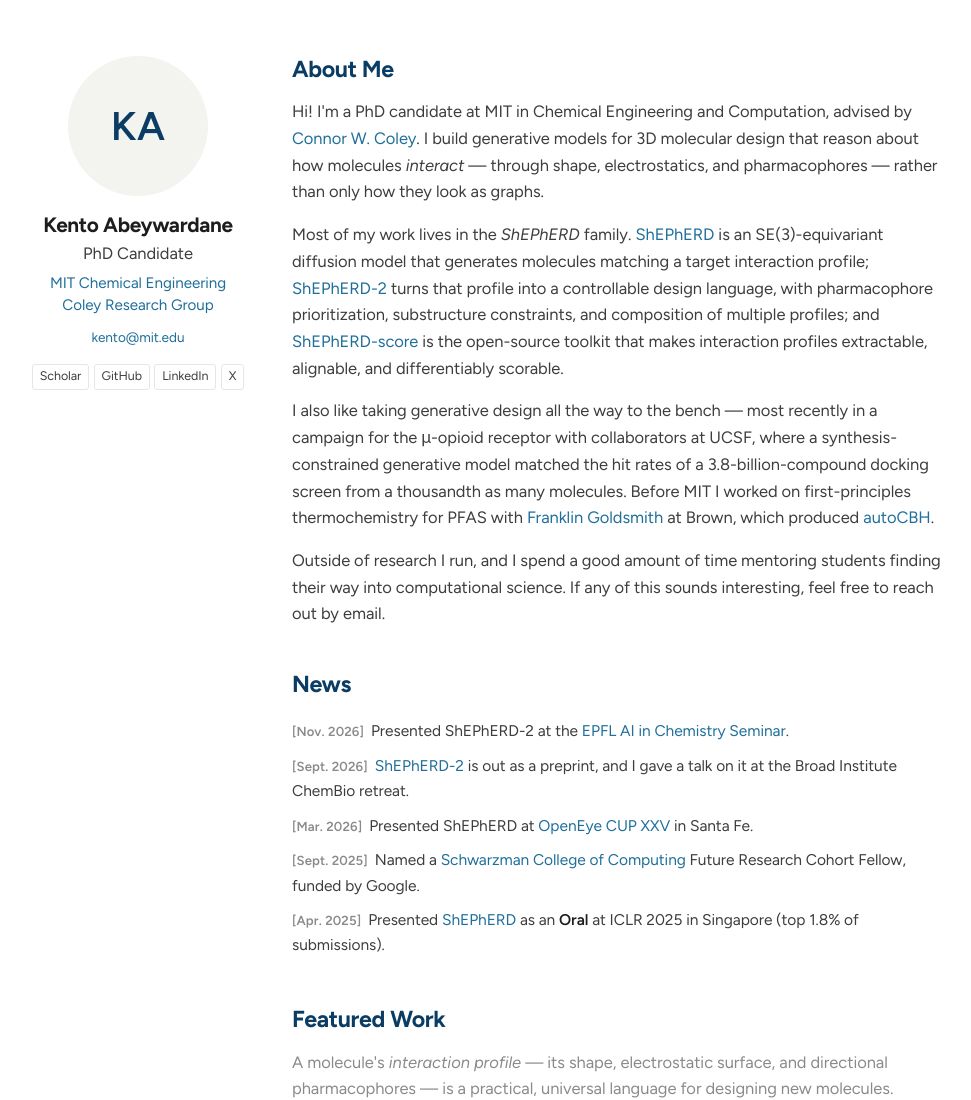
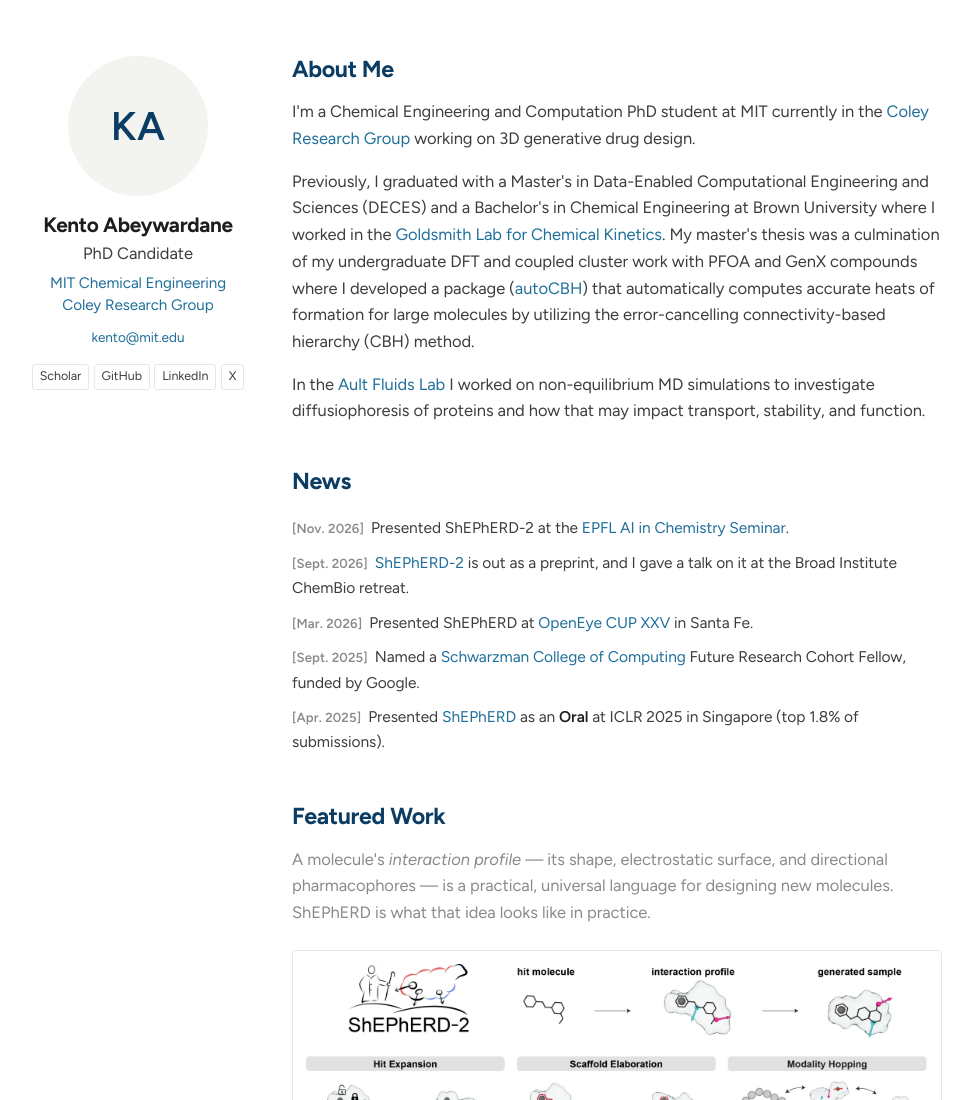
Before and after one commit to kentoabeywardane/kentoabeywardane.github.io, a plain HTML site: page index.html in a window 1280 px wide. Shown: the top 1100 px of the page, without its empty margins (158-1129 px from the left). Drawn offline with Linux system fonts and the light colour scheme.

Commit message:
Use GitHub profile bio for About Me
Claude-Session: https://claude.ai/code/session_01Q1pY8nh8t1UsAuJzUnJ1rk

```diff
--- a/index.html
+++ b/index.html
@@ -44,30 +44,23 @@
     <section id="about">
       <h2>About Me</h2>
       <p>
-        Hi! I'm a PhD candidate at MIT in Chemical Engineering and Computation, advised by
-        <a href="https://coley.mit.edu/">Connor W. Coley</a>. I build generative models for 3D molecular
-        design that reason about how molecules <em>interact</em> &mdash; through shape, electrostatics,
-        and pharmacophores &mdash; rather than only how they look as graphs.
+        I'm a Chemical Engineering and Computation PhD student at MIT currently in the
+        <a href="https://coley.mit.edu/">Coley Research Group</a> working on 3D generative drug design.
       </p>
       <p>
-        Most of my work lives in the <em>ShEPhERD</em> family. <a href="#shepherd">ShEPhERD</a> is an
-        SE(3)-equivariant diffusion model that generates molecules matching a target interaction profile;
-        <a href="#shepherd2">ShEPhERD-2</a> turns that profile into a controllable design language, with
-        pharmacophore prioritization, substructure constraints, and composition of multiple profiles; and
-        <a href="#shepherd-score">ShEPhERD-score</a> is the open-source toolkit that makes interaction
-        profiles extractable, alignable, and differentiably scorable.
+        Previously, I graduated with a Master's in Data-Enabled Computational Engineering and Sciences
+        (DECES) and a Bachelor's in Chemical Engineering at Brown University where I worked in the
+        <a href="https://www.brown.edu/Departments/Engineering/Labs/Goldsmith/index.html">Goldsmith Lab for Chemical Kinetics</a>.
+        My master's thesis was a culmination of my undergraduate DFT and coupled cluster work with PFOA
+        and GenX compounds where I developed a package
+        (<a href="https://github.com/kentoabeywardane/autoCBH">autoCBH</a>) that automatically computes
+        accurate heats of formation for large molecules by utilizing the error-cancelling
+        connectivity-based hierarchy (CBH) method.
       </p>
       <p>
-        I also like taking generative design all the way to the bench &mdash; most recently in a campaign
-        for the &mu;-opioid receptor with collaborators at UCSF, where a synthesis-constrained generative
-        model matched the hit rates of a 3.8-billion-compound docking screen from a thousandth as many
-        molecules. Before MIT I worked on first-principles thermochemistry for PFAS with
-        <a href="https://www.brown.edu/Departments/Engineering/Labs/Goldsmith/index.html">Franklin Goldsmith</a>
-        at Brown, which produced <a href="https://github.com/kentoabeywardane/autoCBH">autoCBH</a>.
-      </p>
-      <p>
-        Outside of research I run, and I spend a good amount of time mentoring students finding their way
-        into computational science. If any of this sounds interesting, feel free to reach out by email.
+        In the <a href="https://sites.brown.edu/aultlab/">Ault Fluids Lab</a> I worked on non-equilibrium
+        MD simulations to investigate diffusiophoresis of proteins and how that may impact transport,
+        stability, and function.
       </p>
     </section>
 
```
